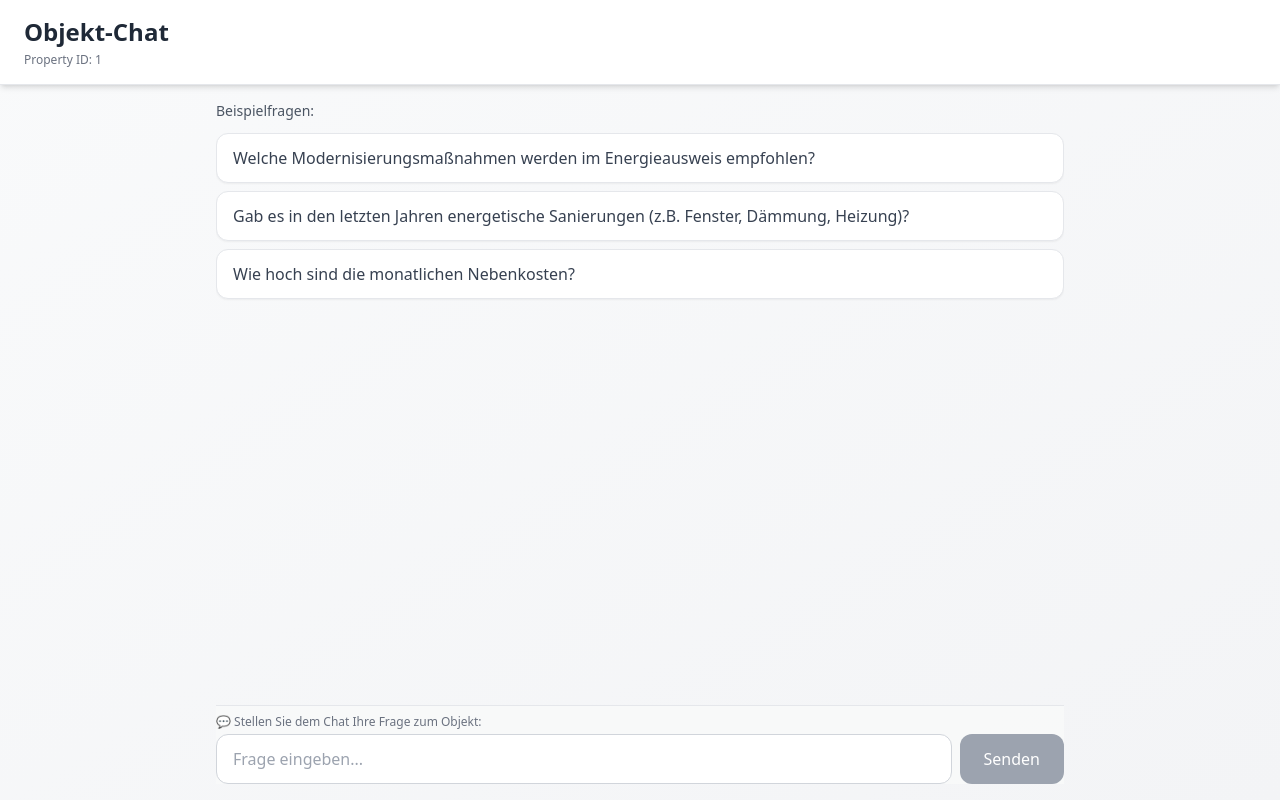
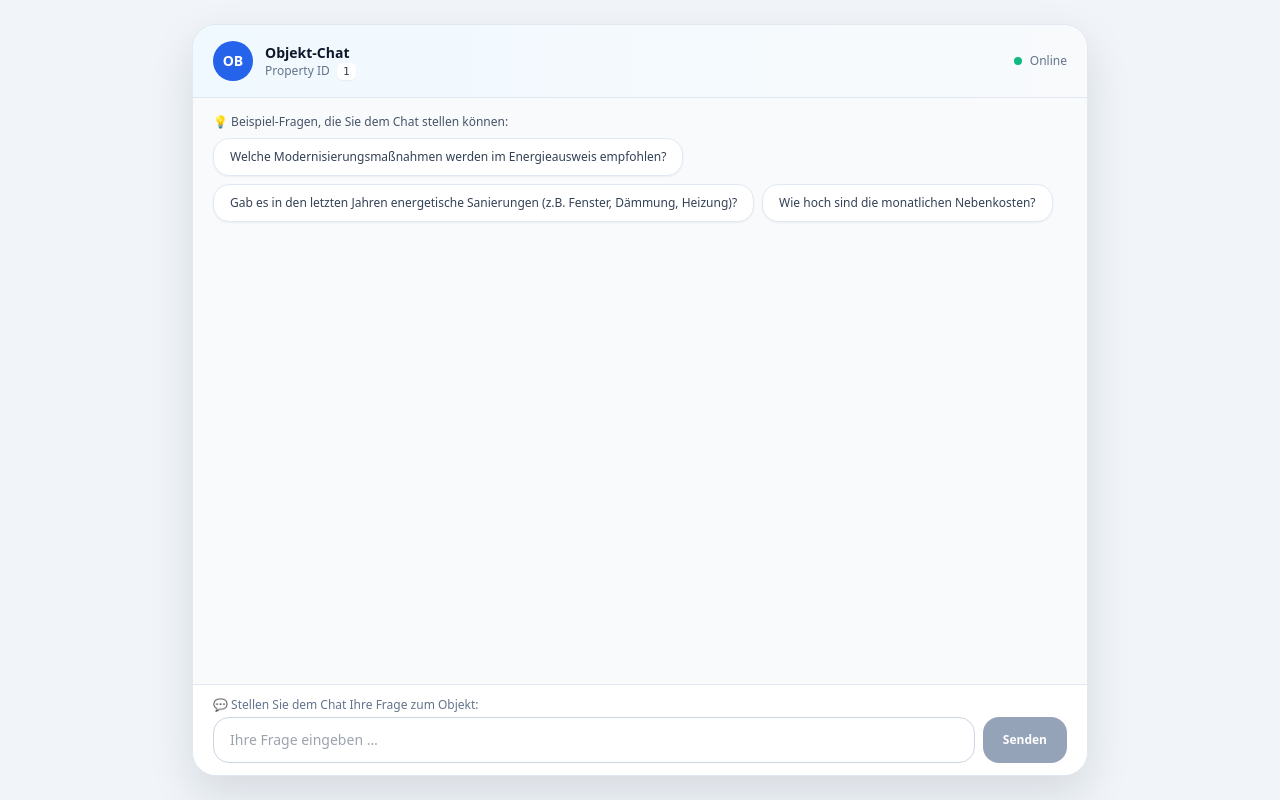
Before and after one commit to mpower3-makler/maklerchatbot, a Next.js app: page /1 in a window 1280 px wide. Built offline with nearby package versions, Linux system fonts and the light colour scheme.

Commit message:
Update ChatInterface.js

```diff
--- a/components/ChatInterface.js
+++ b/components/ChatInterface.js
@@ -90,34 +90,49 @@ export default function ChatInterface({ slug }) {
   }
 
    return (
-    <div className="flex flex-col h-screen bg-gradient-to-br from-gray-50 to-gray-100 dark:from-gray-900 dark:to-gray-800">
+    <div className="min-h-screen bg-slate-100 flex items-stretch justify-center px-4 py-6">
+      {/* Chat-Karte */}
+      <div className="flex w-full max-w-4xl flex-col overflow-hidden rounded-3xl border border-slate-200 bg-white shadow-[0_18px_45px_rgba(15,23,42,0.12)]">
         {/* Header */}
-      <div className="bg-white dark:bg-gray-800 shadow-md px-6 py-4 border-b dark:border-gray-700">
-        <h1 className="text-2xl font-bold text-gray-800 dark:text-white">
+        <div className="border-b border-slate-200 bg-gradient-to-r from-sky-50 to-slate-50 px-5 py-4">
+          <div className="flex items-center gap-3">
+            <div className="flex h-10 w-10 items-center justify-center rounded-full bg-blue-600 text-sm font-semibold text-white">
+              OB
+            </div>
+            <div className="flex flex-col">
+              <h1 className="text-sm font-semibold text-slate-900">
                 Objekt-Chat
               </h1>
-        <p className="text-xs text-gray-500 dark:text-gray-400 mt-1">
-          Property ID: {slug}
+              <p className="text-xs text-slate-500">
+                Property ID{' '}
+                <span className="ml-1 rounded-md bg-white px-1.5 py-0.5 font-mono text-[11px] text-slate-700 shadow-sm">
+                  {slug}
+                </span>
               </p>
             </div>
+            <div className="ml-auto flex items-center gap-2 text-xs text-slate-500">
+              <span className="h-2 w-2 rounded-full bg-emerald-500" />
+              <span>Online</span>
+            </div>
+          </div>
+        </div>
 
-      {/* Chat Container */}
-      <div className="flex-1 flex flex-col max-w-4xl w-full mx-auto px-4 md:px-6 py-4">
-        {/* Scrollbarer Bereich: Beispielfragen + Nachrichten */}
-        <div className="flex-1 overflow-y-auto space-y-4 mb-3 scrollbar-thin scrollbar-thumb-gray-300 dark:scrollbar-thumb-gray-600">
-          {/* Example Questions */}
+        {/* Hauptbereich: Beispiele + Nachrichten */}
+        <div className="flex flex-1 flex-col bg-slate-50">
+          <div className="flex-1 overflow-y-auto px-5 py-4 space-y-4">
+            {/* Beispielfragen oben, solange der Chat leer ist */}
             {messages.length === 0 && (
-            <div className="mb-2 space-y-3">
-              <p className="text-sm text-gray-600 dark:text-gray-400 font-medium">
-                Beispielfragen:
+              <div className="mb-1 space-y-2">
+                <p className="text-xs font-medium text-slate-600">
+                  💡 Beispiel-Fragen, die Sie dem Chat stellen können:
                 </p>
-              <div className="flex flex-col gap-2">
+                <div className="flex flex-col gap-2 md:flex-row md:flex-wrap">
                   {EXAMPLE_QUESTIONS.map((question, index) => (
                     <button
                       key={index}
                       type="button"
                       onClick={() => handleExampleClick(question)}
-                    className="text-left px-4 py-3 bg-white dark:bg-gray-800 rounded-xl shadow-sm hover:shadow-md transition-all border border-gray-200 dark:border-gray-700 hover:border-blue-400 dark:hover:border-blue-500 text-gray-700 dark:text-gray-300 hover:text-blue-600 dark:hover:text-blue-400"
+                      className="text-left px-4 py-2.5 bg-white rounded-2xl shadow-sm hover:shadow-md transition-all border border-slate-200 hover:border-blue-400 text-xs text-slate-700 hover:text-blue-600"
                     >
                       {question}
                     </button>
@@ -126,7 +141,7 @@ export default function ChatInterface({ slug }) {
               </div>
             )}
 
-          {/* Messages */}
+            {/* Nachrichten */}
             {messages.map((message, index) => (
               <div
                 key={index}
@@ -135,10 +150,10 @@ export default function ChatInterface({ slug }) {
                 }`}
               >
                 <div
-                className={`max-w-[85%] md:max-w-[70%] px-4 py-3 rounded-2xl ${
+                  className={`max-w-[85%] md:max-w-[70%] px-4 py-3 rounded-2xl text-sm leading-relaxed ${
                     message.role === 'user'
                       ? 'bg-blue-600 text-white rounded-br-sm'
-                    : 'bg-white dark:bg-gray-800 text-gray-800 dark:text-gray-200 shadow-md rounded-bl-sm'
+                      : 'bg-white text-slate-900 shadow-sm rounded-bl-sm'
                   }`}
                 >
                   {message.content}
@@ -149,18 +164,18 @@ export default function ChatInterface({ slug }) {
             {/* Loading indicator */}
             {isLoading && (
               <div className="flex justify-start">
-              <div className="bg-white dark:bg-gray-800 px-4 py-3 rounded-2xl rounded-bl-sm shadow-md">
+                <div className="bg-white px-4 py-3 rounded-2xl rounded-bl-sm shadow-sm">
                   <div className="flex space-x-2">
                     <div
-                    className="w-2 h-2 bg-gray-400 rounded-full animate-bounce"
+                      className="w-2 h-2 bg-slate-400 rounded-full animate-bounce"
                       style={{ animationDelay: '0ms' }}
                     />
                     <div
-                    className="w-2 h-2 bg-gray-400 rounded-full animate-bounce"
+                      className="w-2 h-2 bg-slate-400 rounded-full animate-bounce"
                       style={{ animationDelay: '150ms' }}
                     />
                     <div
-                    className="w-2 h-2 bg-gray-400 rounded-full animate-bounce"
+                      className="w-2 h-2 bg-slate-400 rounded-full animate-bounce"
                       style={{ animationDelay: '300ms' }}
                     />
                   </div>
@@ -172,8 +187,8 @@ export default function ChatInterface({ slug }) {
           </div>
 
           {/* Input-Bereich bleibt unten sichtbar */}
-        <div className="pt-2 border-t border-gray-200 dark:border-gray-700 bg-gray-50/80 dark:bg-gray-900/80">
-          <p className="text-xs text-gray-500 dark:text-gray-400 mb-1">
+          <div className="border-t border-slate-200 bg-white/90 px-5 py-3 backdrop-blur">
+            <p className="mb-1 text-xs text-slate-500">
               💬 Stellen Sie dem Chat Ihre Frage zum Objekt:
             </p>
             <form onSubmit={handleSubmit} className="flex gap-2">
@@ -181,14 +196,14 @@ export default function ChatInterface({ slug }) {
                 type="text"
                 value={input}
                 onChange={(e) => setInput(e.target.value)}
-              placeholder="Frage eingeben..."
-              className="flex-1 px-4 py-3 rounded-xl border border-gray-300 dark:border-gray-600 bg-white dark:bg-gray-800 text-gray-800 dark:text-gray-200 focus:outline-none focus:ring-2 focus:ring-blue-500 dark:focus:ring-blue-400"
+                placeholder="Ihre Frage eingeben …"
+                className="flex-1 px-4 py-3 rounded-2xl border border-slate-300 bg-white text-slate-900 text-sm focus:outline-none focus:ring-2 focus:ring-blue-500"
                 disabled={isLoading}
               />
               <button
                 type="submit"
                 disabled={isLoading || !input.trim()}
-              className="px-6 py-3 bg-blue-600 text-white rounded-xl hover:bg-blue-700 disabled:bg-gray-400 disabled:cursor-not-allowed transition-colors font-medium"
+                className="px-5 py-3 rounded-2xl bg-blue-600 text-white text-xs font-semibold hover:bg-blue-700 disabled:bg-slate-400 disabled:cursor-not-allowed transition-colors"
               >
                 Senden
               </button>
@@ -196,5 +211,6 @@ export default function ChatInterface({ slug }) {
           </div>
         </div>
       </div>
+    </div>
   )
 }
```
Lines whose indentation alone changed are shown as unchanged.
